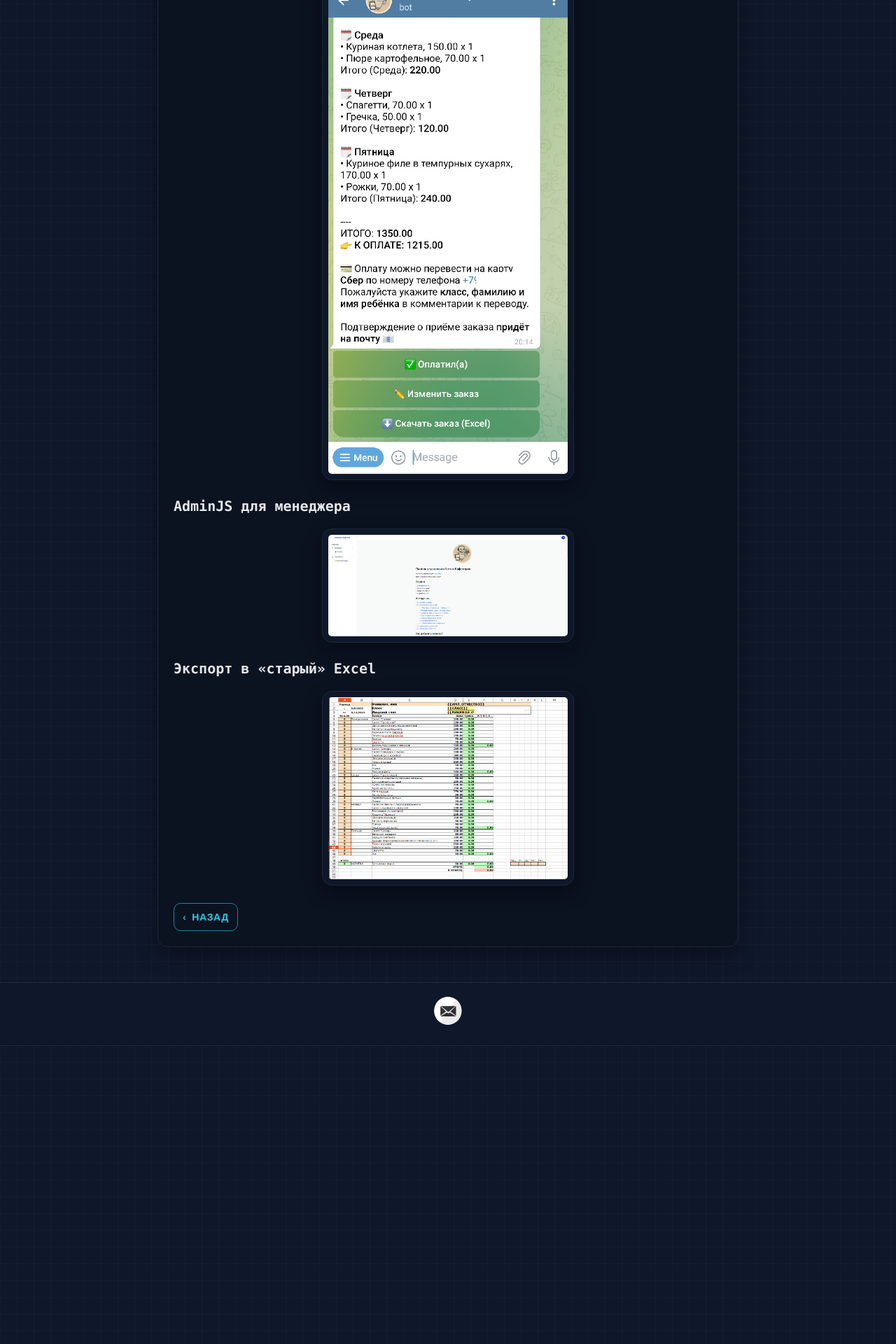
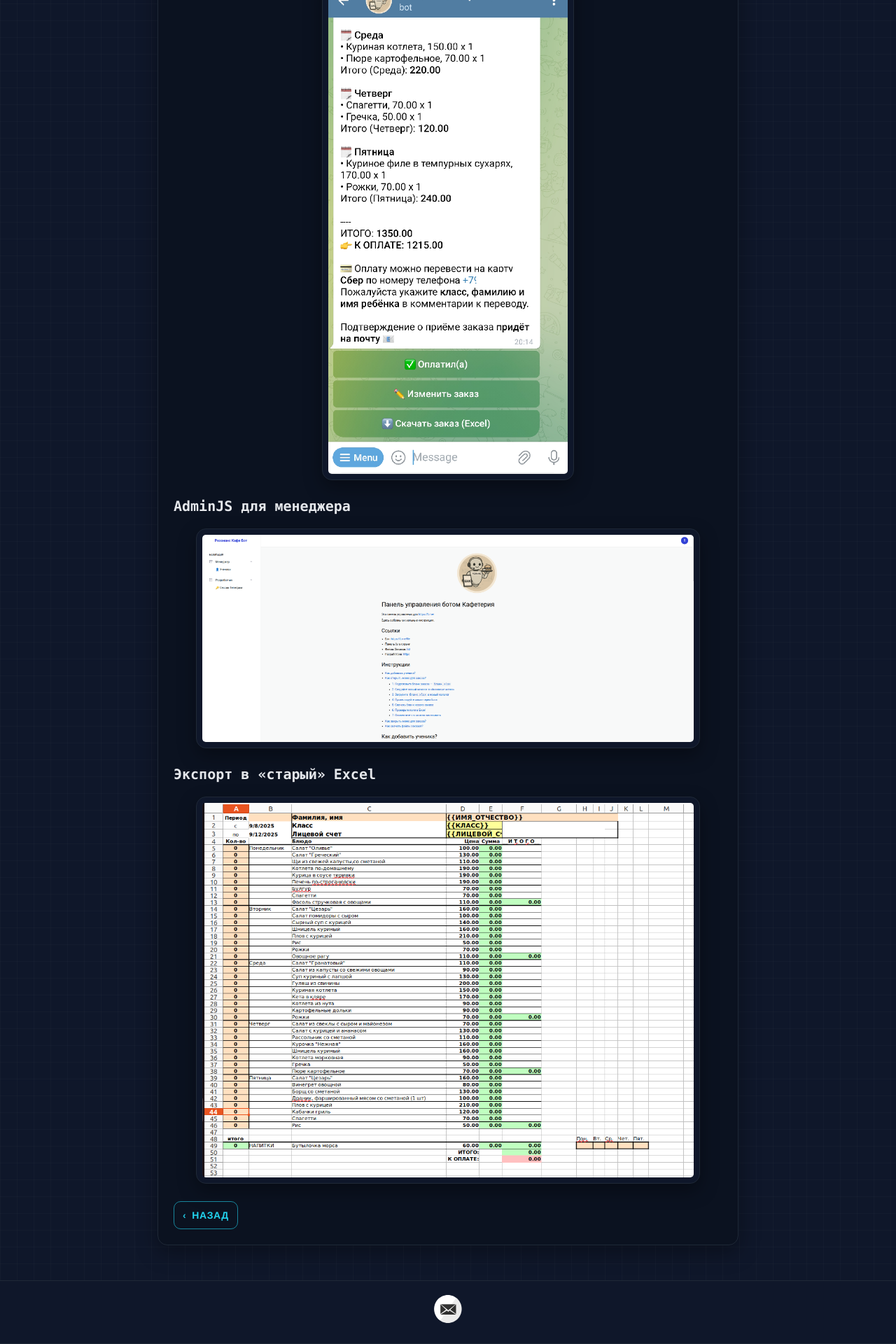
Before and after one commit to allburov/ab-tag, a Jekyll site: the page built from _posts/2022-10-01-cafe-bot.md, in a window 1280 px wide. Shown: the part 2059-3979 px from the top of the page at 70% size. Built offline with Jekyll 4.4.1, drawn with Linux system fonts in a browser that asks for light colours; before the commit the page ends 3553 px from its top, so only the background shows below that.

Commit message:
cafe-bot

```diff
--- a/_posts/2022-10-01-cafe-bot.md
+++ b/_posts/2022-10-01-cafe-bot.md
@@ -21,8 +21,8 @@ read_more_label: "Подробнее про бот"
 
 ### AdminJS для менеджера
 
-<img style="margin: 0 auto; display: block; width: 100%; max-width: 360px;" src="{{ site.baseurl }}/images/cafe-bot/cafe-bot-admin.png" alt="AdminJS">
+<img style="margin: 0 auto; display: block; width: 100%; max-width: 720px;" src="{{ site.baseurl }}/images/cafe-bot/cafe-bot-admin.png" alt="AdminJS">
 
 ### Экспорт в «старый» Excel
 
-<img style="margin: 0 auto; display: block; width: 100%; max-width: 360px;" src="{{ site.baseurl }}/images/cafe-bot/cafe-excel.png" alt="Экспорт в Excel">
+<img style="margin: 0 auto; display: block; width: 100%; max-width: 720px;" src="{{ site.baseurl }}/images/cafe-bot/cafe-excel.png" alt="Экспорт в Excel">
```
